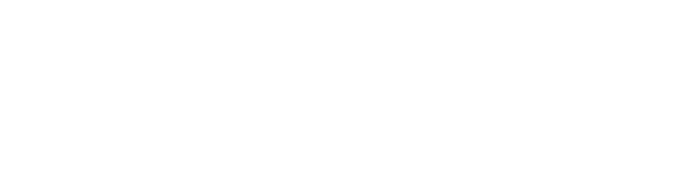
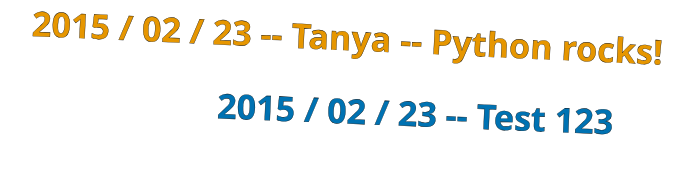
Before and after one commit to tanyaschlusser/gittyup, a plain HTML site: page index.html in a window 1280 px wide. Shown: the whole page, without its empty margins (89-782 px from the left). Drawn offline with nearby package versions, Linux system fonts and the light colour scheme; a web font is replaced by a local one.

Commit message:
fixed typo on y dimension viewbox

```diff
--- a/index.html
+++ b/index.html
@@ -27,7 +27,7 @@
       var display = d3.select("svg");
       display
         .attr("viewBox",
-              [-10, -220, 900, spacing * 2 * guests.length].join(" "));
+              [-10, -20, 900, spacing * 2 * guests.length].join(" "));
 
       // Add the guests.
       var signatures = display.selectAll("text")
```
